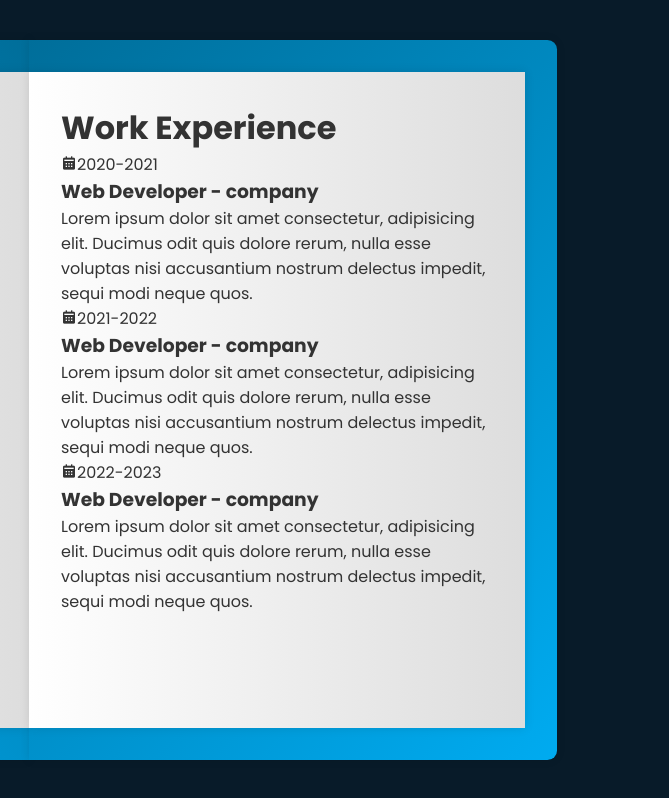
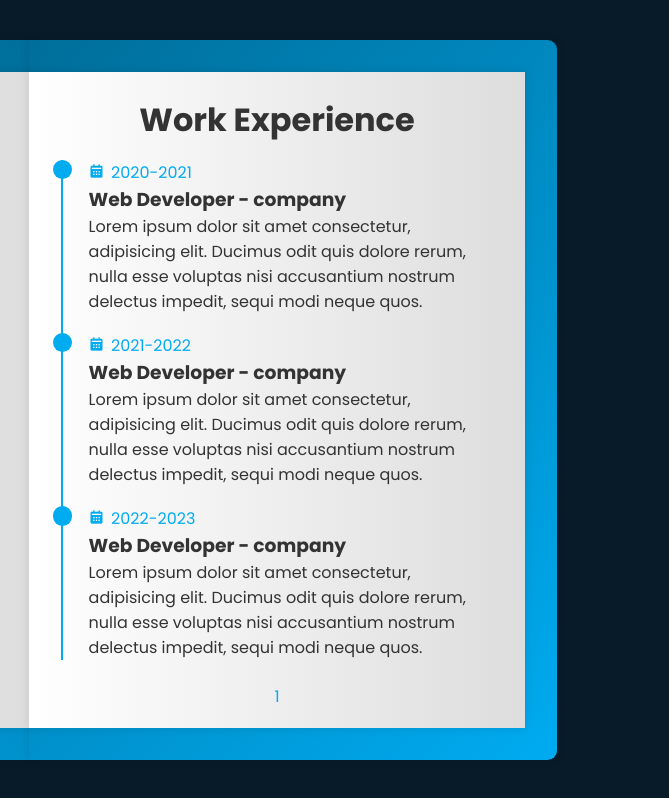
Before and after one commit to b2oba151/portfolio-design-livre, a website built with Vite: page index.html in a window 1280 px wide. Shown: the full height of the page, 611-1280 px from the left. Built offline with nearby package versions, Linux system fonts and the light colour scheme.

Commit message:
Feat : page 1 stylisé

```diff
--- a/index.html
+++ b/index.html
@@ -70,12 +70,18 @@
                   </div>
                 </div>
 
+                <span class="number-page">1</span>
+
+                <!-- next button -->
+                <div class="nextprev-btn" data-page="turn-1">
+
+                </div>
               </div>
 
 
               <!-- page 2 (education) -->
               <div class="page-back">
-                <!-- <h1 class="tittle">Education</h1> -->
+                <h1 class="tittle">Education</h1>
 
               </div>
 
--- a/public/style.css
+++ b/public/style.css
@@ -178,9 +178,10 @@ body{
 .book-page.page-right{
     position: absolute;
     right: 0;
+    transform-style: preserve-3d;
 }
 
-/* .book-page .page-front,
+.book-page .page-front,
 .book-page .page-back{
     position: absolute;
     top: 0;
@@ -188,6 +189,57 @@ body{
     width: 100%;
     height: 100%;
     background: var(--pages-color);
+    padding: 1.5rem 2rem;
+}
 
 
-} */
+.book-page .page-front {
+    transform: rotateY(0deg) translateZ(1px);
+}
+
+.book-page .page-back {
+    transform: rotateY(180deg) translateZ(1px);
+}
+
+.tittle{
+    text-align: center;
+    margin-bottom: 1rem;
+}
+
+.work-education-box {
+    border-left:  var(--border);
+}
+
+.work-education-box .work-education-content{
+    position: relative;
+    padding-left: 1.6rem;
+    margin-bottom: 1.2rem;
+}
+
+.work-education-box .work-education-content::before{
+    content: '';
+    position: absolute;
+    top: 0;
+    left: -0.65rem;
+    width: 1.2rem;
+    height: 1.2rem;
+    background: var(--main-color);
+    border-radius: 50%;
+}
+
+
+.work-education-content .year{
+    color: var(--main-color);
+}
+
+.work-education-content .year i{
+    margin-right: .4rem;
+}
+
+.number-page{
+    position: absolute;
+    bottom: 1.2rem;
+    left: 50%;
+    transform: translateX(-50%);
+    color: var(--main-color);
+}
```
